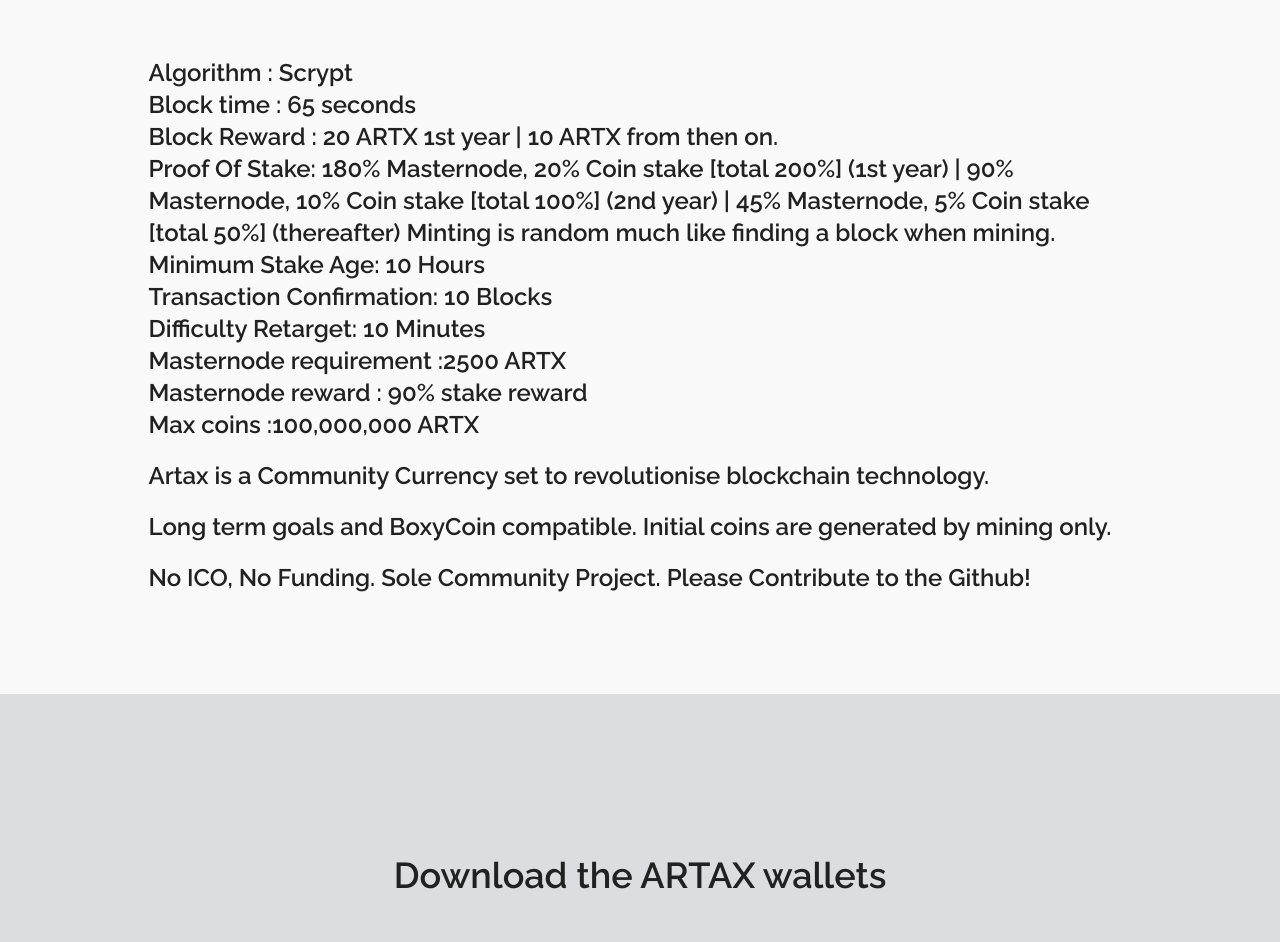
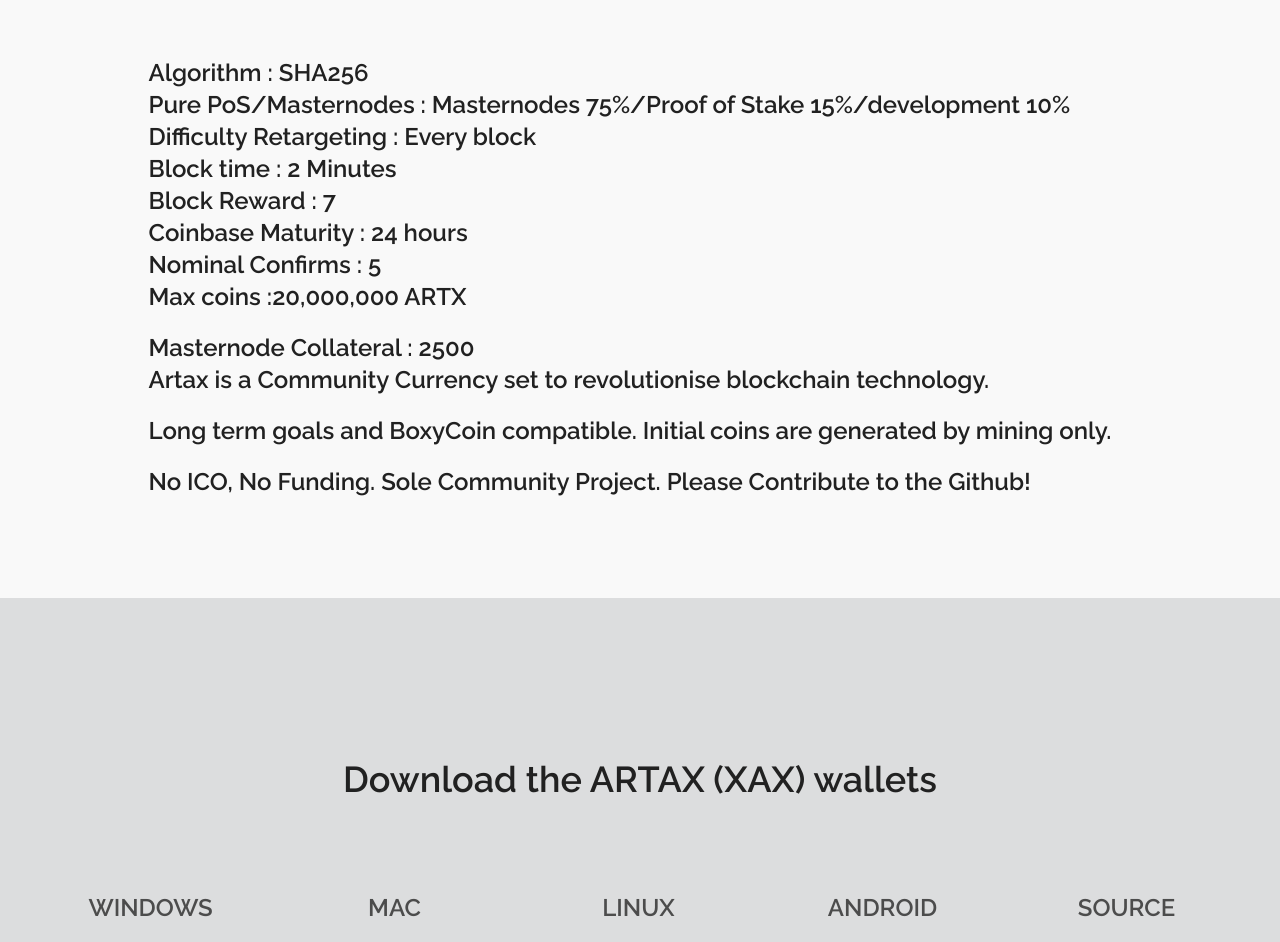
Before and after one commit to artaxcommittee/artaxcoin.org, a plain HTML site: page index.html in a window 1280 px wide. Shown: the part 3577-4519 px from the top of the page. Drawn offline with Linux system fonts and the light colour scheme; a web font is replaced by a local one.

Commit message:
Added Linux and Mac wallets & updated coin stats

```diff
--- a/index.html
+++ b/index.html
@@ -267,15 +267,15 @@
           <div class="clear"></div>
 
            <div class="col-lg-12 col-xs-12 text-left">
-            <h3>Algorithm : Scrypt</h3>
-			<h3>Block time : 65 seconds</h3>
-			<h3>Block Reward  : 20 ARTX 1st year | 10 ARTX from then on.
-			<h3>Proof Of Stake: 180% Masternode, 20% Coin stake [total 200%] (1st year) | 90% Masternode, 10% Coin stake [total 100%] (2nd year) | 45% Masternode, 5% Coin stake [total 50%] (thereafter) Minting is random much like finding a block when mining.</h3>
-	 		<h3>Minimum Stake Age: 10 Hours</h3>
-			<h3>Transaction Confirmation: 10 Blocks</h3>
-			<h3>Difficulty Retarget: 10 Minutes</h3>
-			<h3>Masternode requirement :2500 ARTX</h3>
-			<h3>Masternode reward :	90% stake reward</h3>	<h3>Max coins :100,000,000 ARTX</h3>&nbsp;<P>
+			<h3>Algorithm : SHA256</h3>
+			<h3>Pure PoS/Masternodes : Masternodes 75%/Proof of Stake 15%/development 10%</h3>
+			<h3>Difficulty Retargeting : Every block</h3>
+			<h3>Block time : 2 Minutes</h3>
+			<h3>Block Reward : 7</h3>
+			<h3>Coinbase Maturity : 24 hours</h3>
+			<h3>Nominal Confirms : 5</h3>
+			<h3>Max coins :20,000,000 ARTX</h3>&nbsp;<P>
+			<h3>Masternode Collateral : 2500</h3>
 	<h3>Artax is a Community Currency set to revolutionise blockchain technology.</h3>&nbsp;<P><h3> Long term goals and BoxyCoin compatible. Initial coins are generated by mining only.</h3><BR><h3> No ICO, No Funding. Sole Community Project. Please Contribute to the Github! </h3>
           </div>
           <div class="clear"></div>
@@ -288,7 +288,7 @@
 <!-- testimonials -->
 <!--[download the Artax]-->
 <div id="download">
-<center><h2>Download the ARTAX wallets</h2></center>
+<center><h2>Download the ARTAX (XAX) wallets</h2></center>
 <center><div class="mac-serv">
 <P>&nbsp;<BR>&nbsp;<P>&nbsp;<P>&nbsp;
 <center><div class="mack-post"><center>
@@ -301,7 +301,7 @@
 
 <p>Download ArtaxCore and Artax Wallet software for Windows.</p>
 
-<div class="don-btn"><a href="dl/ArtaxLatest.zip">ArtaxCore</a><a href="">Artax Electrum - Coming Soon </a></div>
+<div class="don-btn"><a href="dl/ArtaxLatest.zip">ArtaxCore V.1.0.0.1</a></div>
 </div>
 
 <div class="mack-post">
@@ -310,7 +310,7 @@
 
 <p>Download the ArtaxCore Wallet software for Mac OS.</p>
 
-<div class="don-btn">ArtaxCore V1.0.0.2</div>
+<div class="don-btn"><a href="dl/Artax-Qt.dmg">ArtaxCore V.1.0.0.1</a></div>
 </div>
 
 <div class="mack-post">
@@ -319,7 +319,7 @@
 
 <p>Download the ArtaxCore Wallet software for Linux.</p>
 
-<div class="don-btn">ArtaxCore V1.0.0.2</div>
+<div class="don-btn"><a href="https://s3.amazonaws.com/files.artaxcoin.org/ArtaxLinux.zip">ArtaxCore V.1.0.0.1</a></div>
 </div>
 
 <div class="mack-post">
@@ -337,7 +337,7 @@
 
 <p>Browse the GitHub source code <BR>and download the Blockchain.</p>
 
-<div class="don-btn"><a href="https://github.com/artaxcommittee/artaxcoin.org.git">Browse Github</a></div><div class="don-btn"><a href="dl/blockchain.zip">Download the Blockchain</a></div>
+<div class="don-btn"><a href="https://github.com/artaxcommittee/artaxcoin.org.git">Browse Github</a></div><div class="don-btn">Download the Blockchain</div>
 
 </div>
 </div>
```
